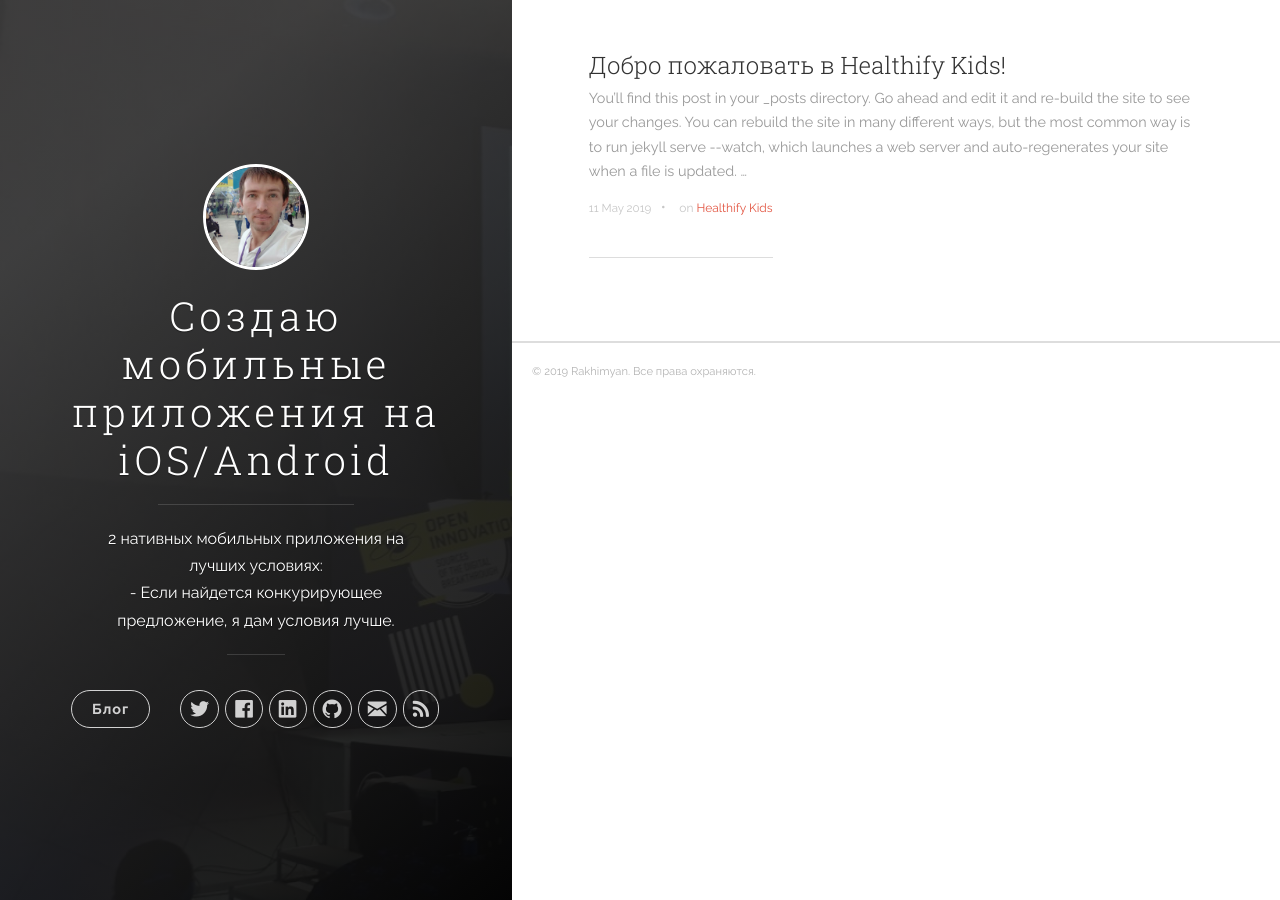
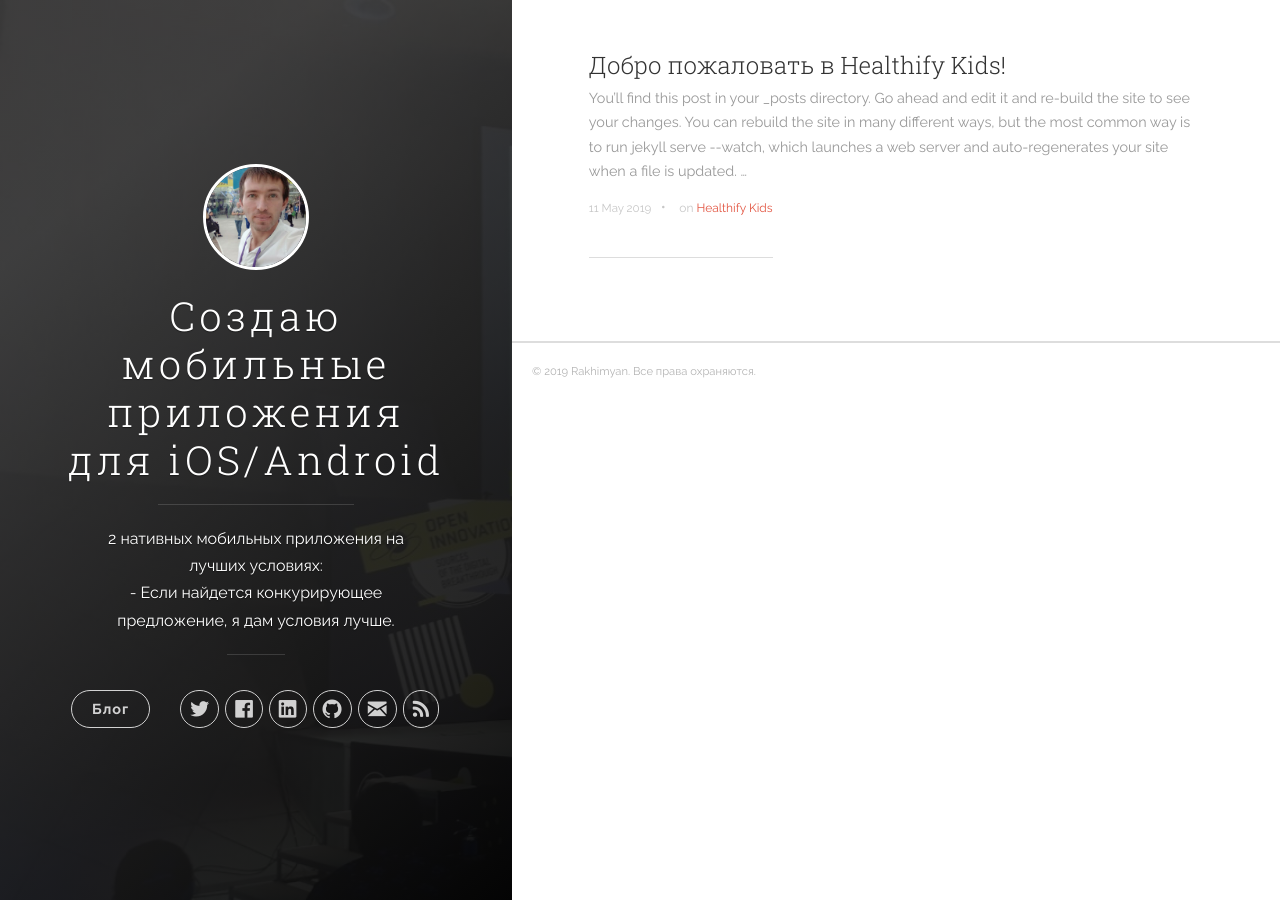
Before and after one commit to RakhimyanTim/web.github.io, a Jekyll site: the page built from index.html, in a window 1280 px wide. Built offline with Jekyll 4.4.1, drawn with Linux system fonts in a browser that asks for light colours; the list of posts is cut into pages by our own code.

Commit message:
Update _config.yml

```diff
--- a/_config.yml
+++ b/_config.yml
@@ -1,5 +1,5 @@
 # Site settings
-title: 'Создаю мобильные приложения на iOS/Android'
+title: 'Создаю мобильные приложения для iOS/Android'
 description: '2 нативных мобильных приложения на лучших условиях: <br>- Если найдется конкурирующее предложение, я дам условия лучше.'
 url: 'https://rakhimyan.ru/'
 baseurl:
```
